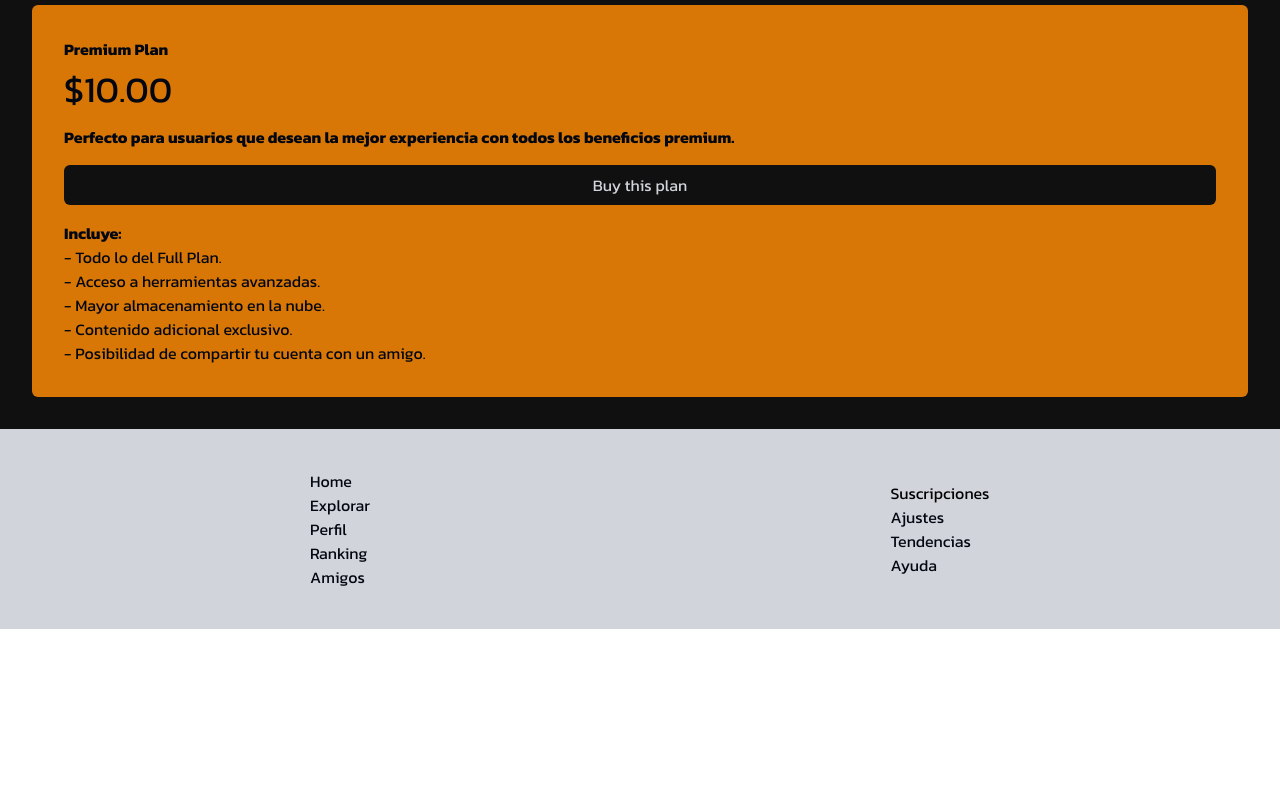
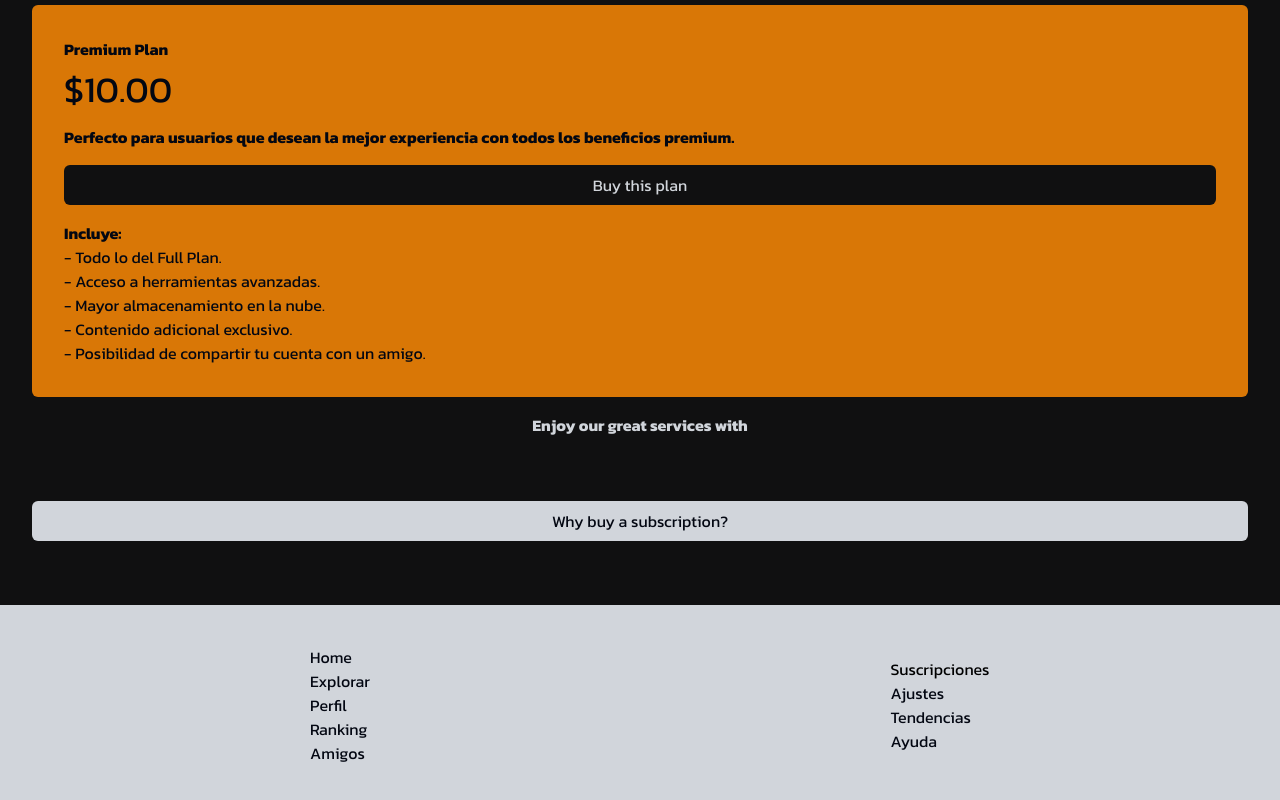
Before and after one commit to Chispaclick/Taste-Share, a Next.js app: page /subscription in a window 1280 px wide. Shown: the part 644-1444 px from the top of the page. Before the commit the page ends 1273 px from the top, so only its background shows below. Built offline with nearby package versions, Linux system fonts and the light colour scheme.

Commit message:
Taste Share commit #18

```diff
--- a/src/app/subscription/page.jsx
+++ b/src/app/subscription/page.jsx
@@ -2,7 +2,7 @@ import React from "react";
 
 function Suscription() {
   return (
-    <div className="flex bg-background place-content-center items-center p-8 w-full">
+    <div className="flex flex-col bg-background place-content-center items-center p-8 w-full">
     <div>
       {/* Introducción de la página */}
       <div>
@@ -57,6 +57,8 @@ function Suscription() {
         </div>
       </div>
     </div>
+    <p className="text-gray-300 font-semibold mt-4">Enjoy our great services with</p>
+    <button className="bg-gray-300 text-gray-950 w-full p-2 rounded-md mt-16 mb-8">Why buy a subscription?</button>
   </div>
   );
 }
--- a/src/components/slide-main/SlideMain.jsx
+++ b/src/components/slide-main/SlideMain.jsx
@@ -1,5 +1,5 @@
 import Link from "next/link";
-import { useEffect } from 'react';
+import { useEffect } from "react";
 
 function SlideMain({ isOpen, setIsOpen }) {
   const handleClose = () => {
@@ -8,12 +8,12 @@ function SlideMain({ isOpen, setIsOpen }) {
 
   useEffect(() => {
     if (isOpen) {
-      document.body.classList.add('no-scroll'); // Deshabilitar scroll
+      document.body.classList.add("no-scroll"); // Deshabilitar scroll
     } else {
-      document.body.classList.remove('no-scroll'); // Rehabilitar scroll
+      document.body.classList.remove("no-scroll"); // Rehabilitar scroll
     }
     return () => {
-      document.body.classList.remove('no-scroll'); // Limpiar la clase cuando el componente se desmonta
+      document.body.classList.remove("no-scroll"); // Limpiar la clase cuando el componente se desmonta
     };
   }, [isOpen]);
 
@@ -29,7 +29,7 @@ function SlideMain({ isOpen, setIsOpen }) {
         <img src="/user_albert.jpg" className="w-16 rounded-full" />
         <h1 className="text-gray-300 font-semibold pt-4">ALBERTO</h1>
       </div>
-      <div className="flex flex-col p-4 pb-96">
+      <div className="flex flex-col p-4 pb-86">
         <Link
           onClick={handleClose}
           className="text-gray-300 text-lg p-1 hover:bg-gray-100 hover:text-gray-950 pl-4 rounded-xl font-semibold mb-2"
@@ -80,8 +80,10 @@ function SlideMain({ isOpen, setIsOpen }) {
           Settings
         </Link>
       </div>
-      <div className="bg-background">
-        <h2 className="text-gray-300 text-lg p-2">Suscribite</h2>
+      <div className="bg-background p-4 mt-60">
+        <button className="bg-amber-600 text-gray-950 w-full p-2 rounded-md mb-4">
+          Why buy a subscription?
+        </button>
       </div>
     </div>
   );
```
